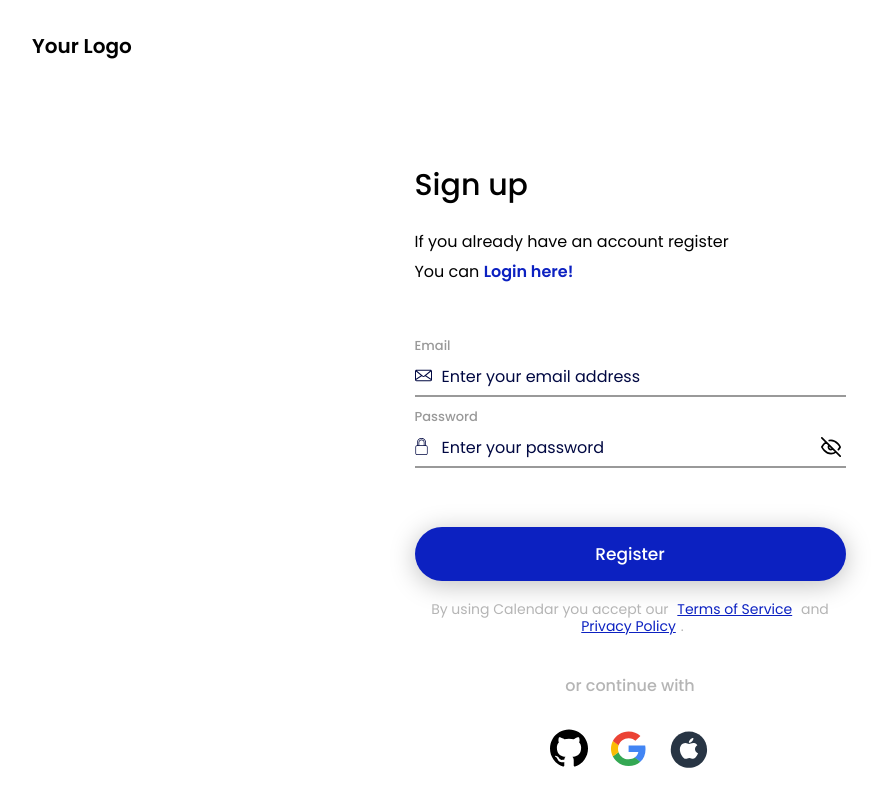
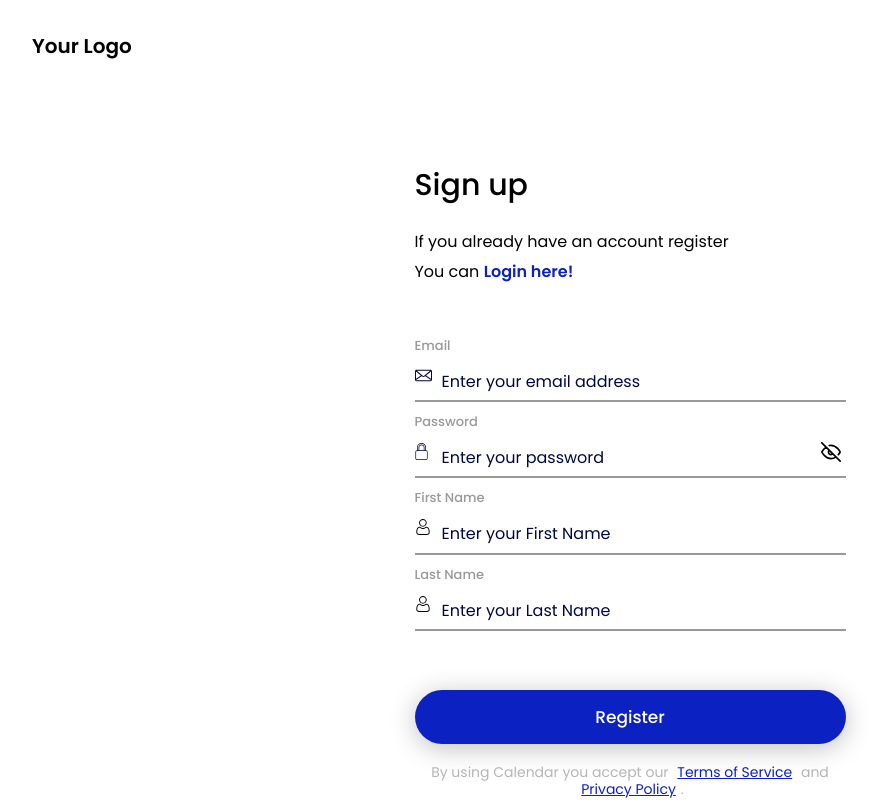
Before and after one commit to vladich21/calendar_vue, a Vue app: page /sign-up in a window 1280 px wide. Shown: the top 800 px of the page, without its empty margins (10-895 px from the left). Built offline with nearby package versions, Linux system fonts and the light colour scheme.

Commit message:
добавил first-name,last_name

```diff
--- a/src/assets/scss/_form.scss
+++ b/src/assets/scss/_form.scss
@@ -82,6 +82,7 @@
       width: 100%;
       border-bottom: 2px solid $grey;
       padding-bottom: 9px;
+      padding-top: 5px;
       padding-left: 27px;
       color: #000842;
       &:focus {
--- a/src/views/Main.vue
+++ b/src/views/Main.vue
@@ -38,6 +38,9 @@ onBeforeMount(async () => {
   <Preloader height="30px" width="30px" class="preloader" v-if="authorizationStore.isLoading" />
   <slot v-else>
     <Sidebar />
+<section>
+
+</section>
   </slot>
 
 </template>
--- a/src/views/SignUp.vue
+++ b/src/views/SignUp.vue
@@ -53,6 +53,33 @@
                 {{ item.text }}
               </p>
             </div>
+          </div>
+          <div class="form-box__input-box input-box">
+            <label class="input-box__info" for="First_name">First Name</label>
+            <label class="input-box__icon" for="First_name">
+              <img src="@/assets/img/svg/user.svg" alt="First_name" />
+            </label>
+            <input
+              v-model="First_name"
+              type="text"
+              name="First_name"
+              id="First_name"
+              placeholder="Enter your First Name"
+              required
+            />
+          </div>
+          <div class="form-box__input-box input-box">
+            <label class="input-box__info" for="Last_name">Last Name</label>
+            <label class="input-box__icon" for="Last_name">
+              <img src="@/assets/img/svg/user.svg" alt="Last_name" />
+            </label>
+            <input
+              v-model="Last_name"
+              type="text"
+              name="Last_name"
+              id="Last_name"
+              placeholder="Enter your Last Name"
+            />
           </div>
           <p v-if="error">{{ error }}</p>
           <div class="form-box__btn-box btn-box">
```
